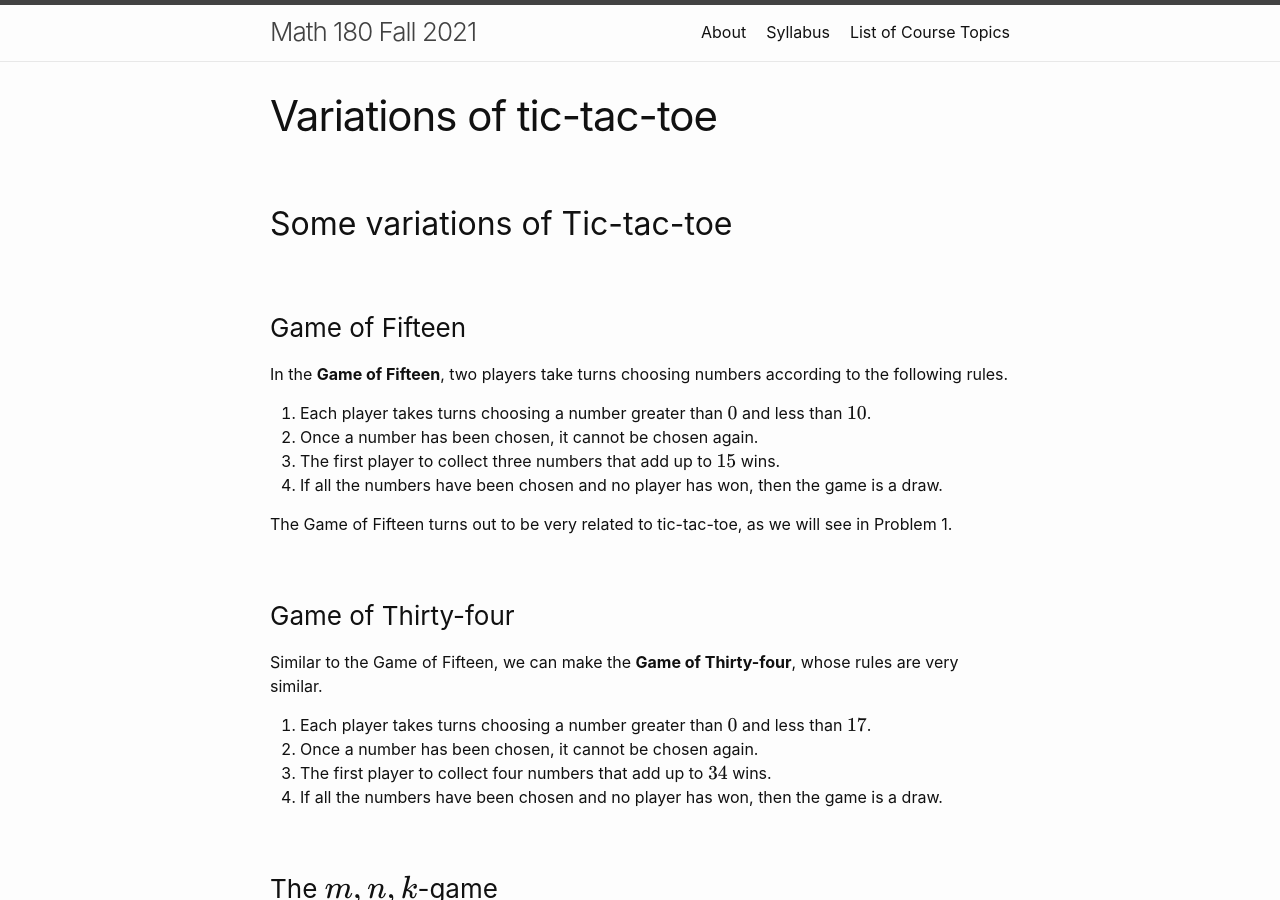
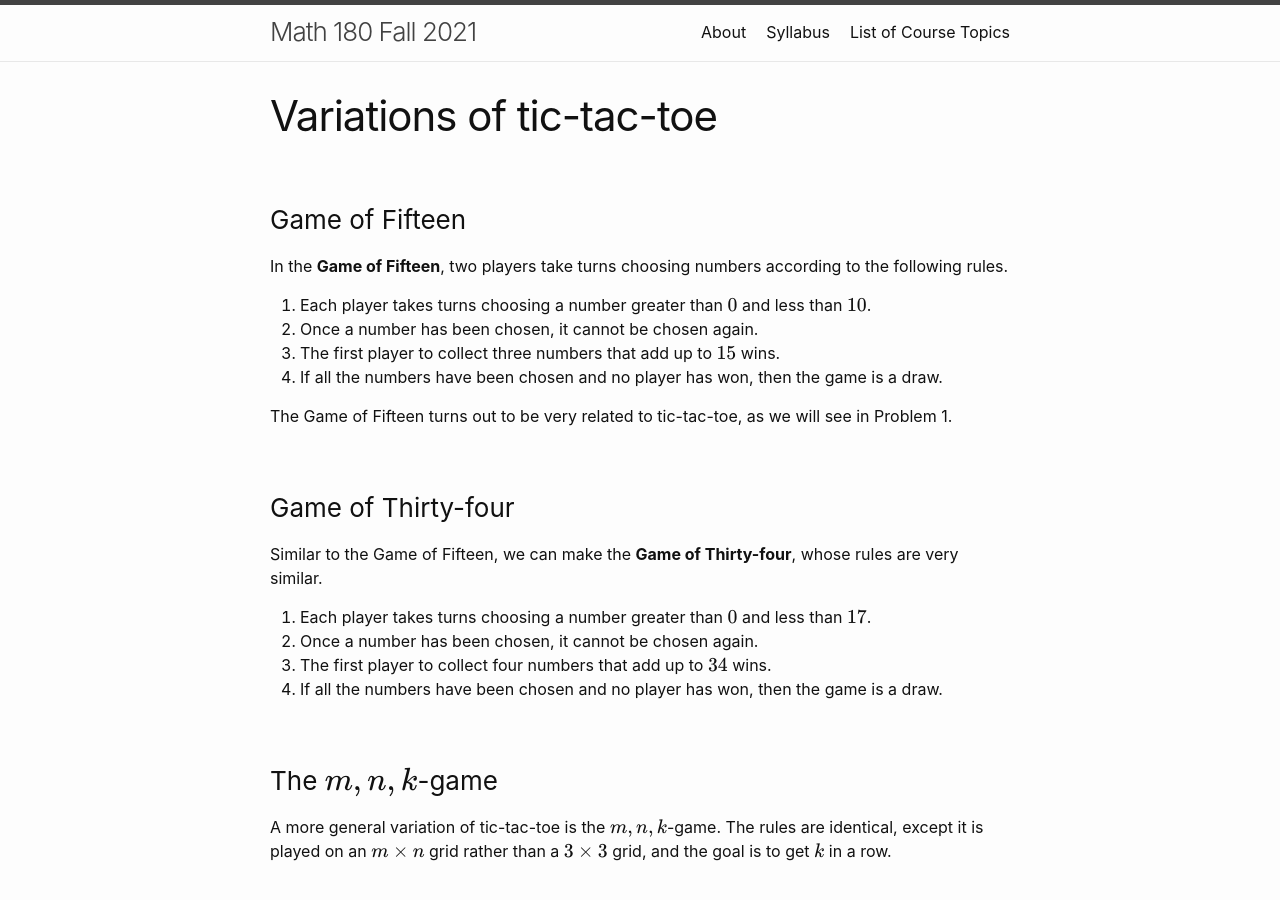
Before and after one commit to wcasper/math180fall2021, a Jekyll site: the page built from _modules/tic-tac-toe/variations.md, in a window 1280 px wide and 900 px high. Built offline with Jekyll 4.4.1, drawn with Linux system fonts in a browser that asks for light colours.

Commit message:
changed headers

```diff
--- a/_modules/tic-tac-toe/variations.md
+++ b/_modules/tic-tac-toe/variations.md
@@ -4,7 +4,6 @@ title: Variations of tic-tac-toe
 permalink: /modules/tic-tac-toe/variations
 ---
 
-## Some variations of Tic-tac-toe
 ### Game of Fifteen
 In the **Game of Fifteen**, two players take turns choosing numbers according to the following rules.
 
```
